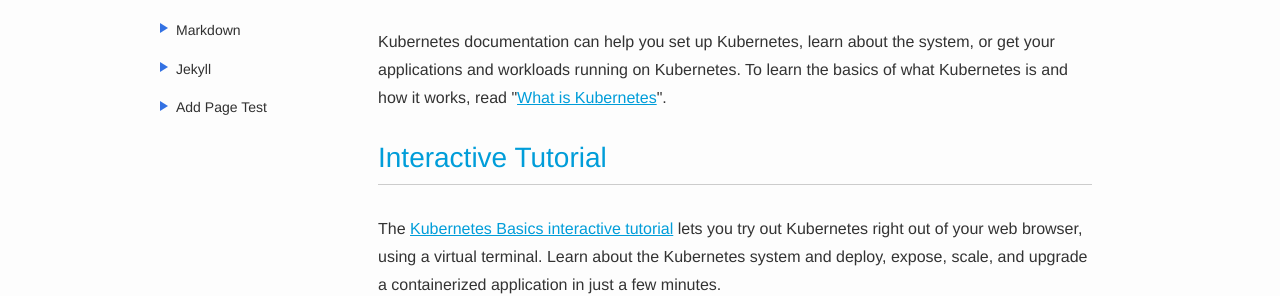
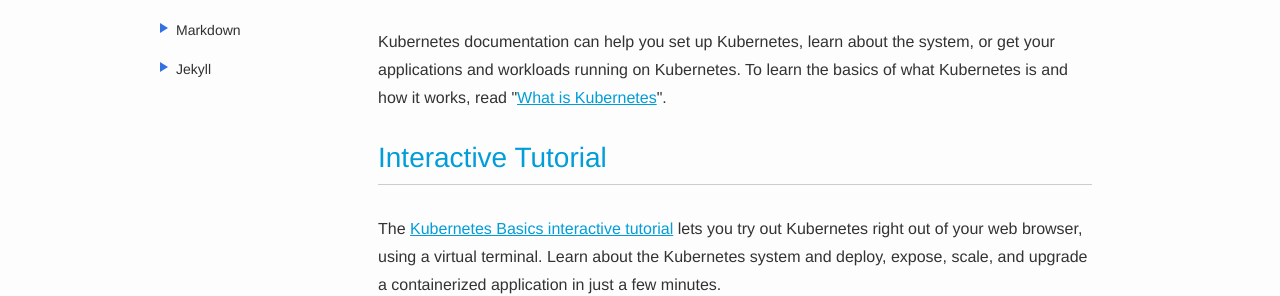
Before and after one commit to pnpdjie/pnpdjie.github.io, a Jekyll site: the page built from docs/guides/index.md, in a window 1280 px wide. Shown: the part 298-594 px from the top of the page. Built offline with Jekyll 4.4.1, drawn with Linux system fonts in a browser that asks for light colours; cached includes are drawn as plain includes.

Commit message:
Update guides.yml

```diff
--- a/_data/guides.yml
+++ b/_data/guides.yml
@@ -18,7 +18,4 @@
   - docs/guides/jekyll/install-jekyll-in-linux.md
   - docs/guides/jekyll/page-layout-configuration.md
   - docs/guides/jekyll/create-new-page.md
-
-- title: Add Page Test
-  section:
-  - docs/guides/jekyll/test.md
+  - docs/guides/jekyll/choose.md
```
